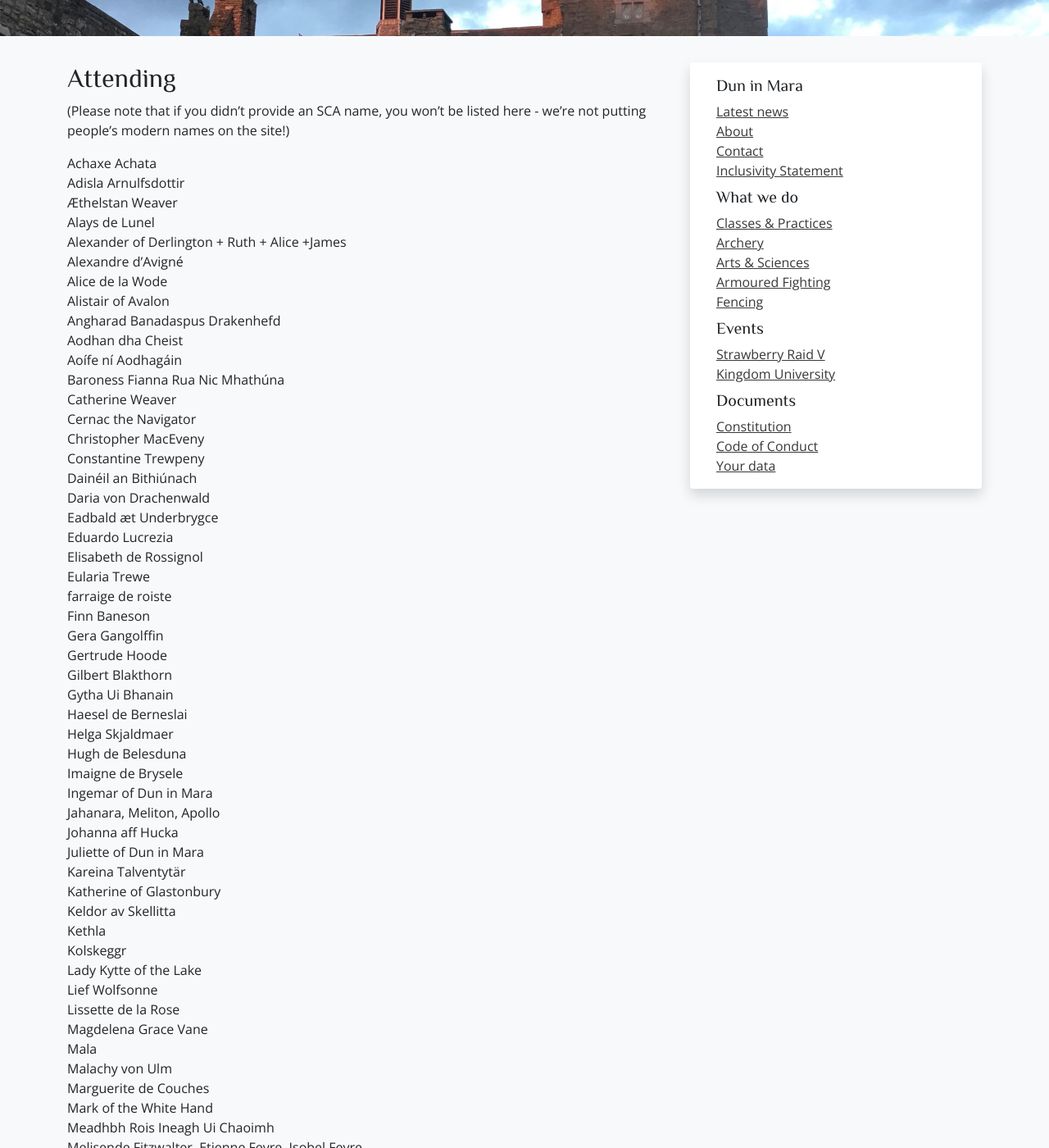
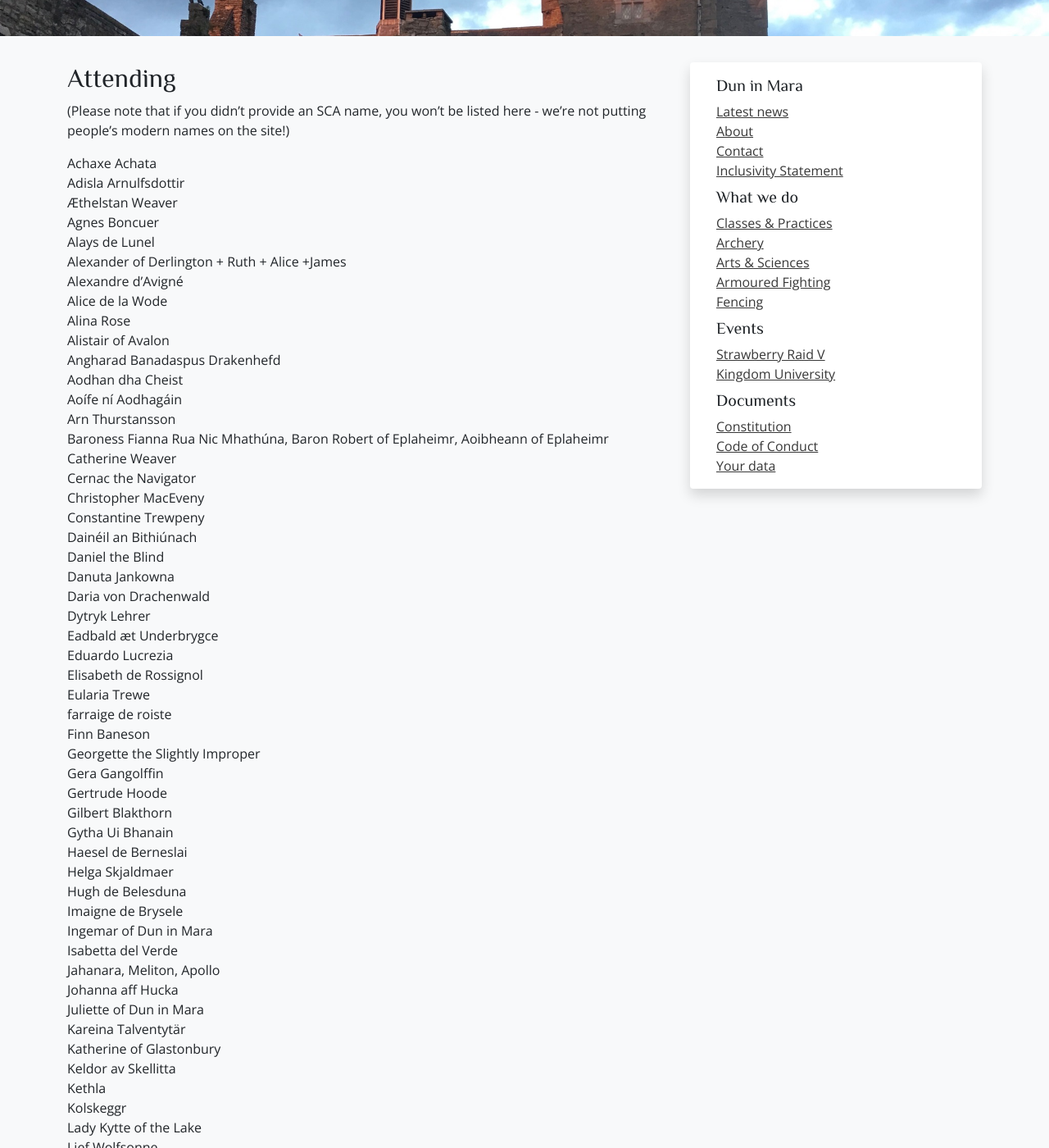
Before and after one commit to drachenwald/dun-in-mara, a Jekyll site: the page built from events/2026/strawberry-raid-v/attending.md, in a window 1280 px wide and 1400 px high, scrolled down 197 px. Shown: the whole window at 82% size. Built offline with Jekyll 4.4.1, drawn with Linux system fonts in a browser that asks for light colours; comment, search, counter and statistics services are not loaded; some of the changed text lies outside the part shown.

Commit message:
Updated SR attending list and added tournament to SR index.

```diff
--- a/events/2026/strawberry-raid-v/attending.md
+++ b/events/2026/strawberry-raid-v/attending.md
@@ -12,27 +12,34 @@ excerpt: "27 May-1 June 2026. Sigginstown Castle, Co. Wexford, Ireland."
 Achaxe Achata
 Adisla Arnulfsdottir
 Æthelstan Weaver
+Agnes Boncuer
 Alays de Lunel
 Alexander of Derlington + Ruth + Alice +James
 Alexandre d'Avigné
 Alice de la Wode
+Alina Rose
 Alistair of Avalon
 Angharad Banadaspus Drakenhefd
 Aodhan dha Cheist
 Aoífe ní Aodhagáin
-Baroness Fianna Rua Nic Mhathúna
+Arn Thurstansson
+Baroness Fianna Rua Nic Mhathúna, Baron Robert of Eplaheimr, Aoibheann of Eplaheimr
 Catherine Weaver
 Cernac the Navigator
 Christopher MacEveny
 Constantine Trewpeny
 Dainéil an Bithiúnach
+Daniel the Blind
+Danuta Jankowna
 Daria von Drachenwald
+Dytryk Lehrer
 Eadbald æt Underbrygce
 Eduardo Lucrezia
 Elisabeth de Rossignol
 Eularia Trewe
 farraige de roiste
 Finn Baneson
+Georgette the Slightly Improper
 Gera Gangolffin
 Gertrude Hoode
 Gilbert Blakthorn
@@ -42,6 +49,7 @@ Helga Skjaldmaer
 Hugh de Belesduna
 Imaigne de Brysele
 Ingemar of Dun in Mara
+Isabetta del Verde
 Jahanara, Meliton, Apollo
 Johanna aff Hucka
 Juliette of Dun in Mara
@@ -77,10 +88,13 @@ Tadhg mac Dubhaill
 Tangwystel Telynores
 Teresa of Dun In Mara
 Thorgrimr Kuggi
+Thurstan de Barri
 Tomás Ó Griobhta
 Tuomas Tharo
 Vicomte Etienne The Younger
-Viscountess Susannah of York
+Viscountess Susannah of york
+Wiena of Dun in Mara
+William of Richwood
 Yannick of Normandy
 
 
```
Also changed, not shown: other parts of events/2026/strawberry-raid-v/attending.md (+3 -0 lines), events/2026/strawberry-raid-v/index.md (+6 -0 lines).
